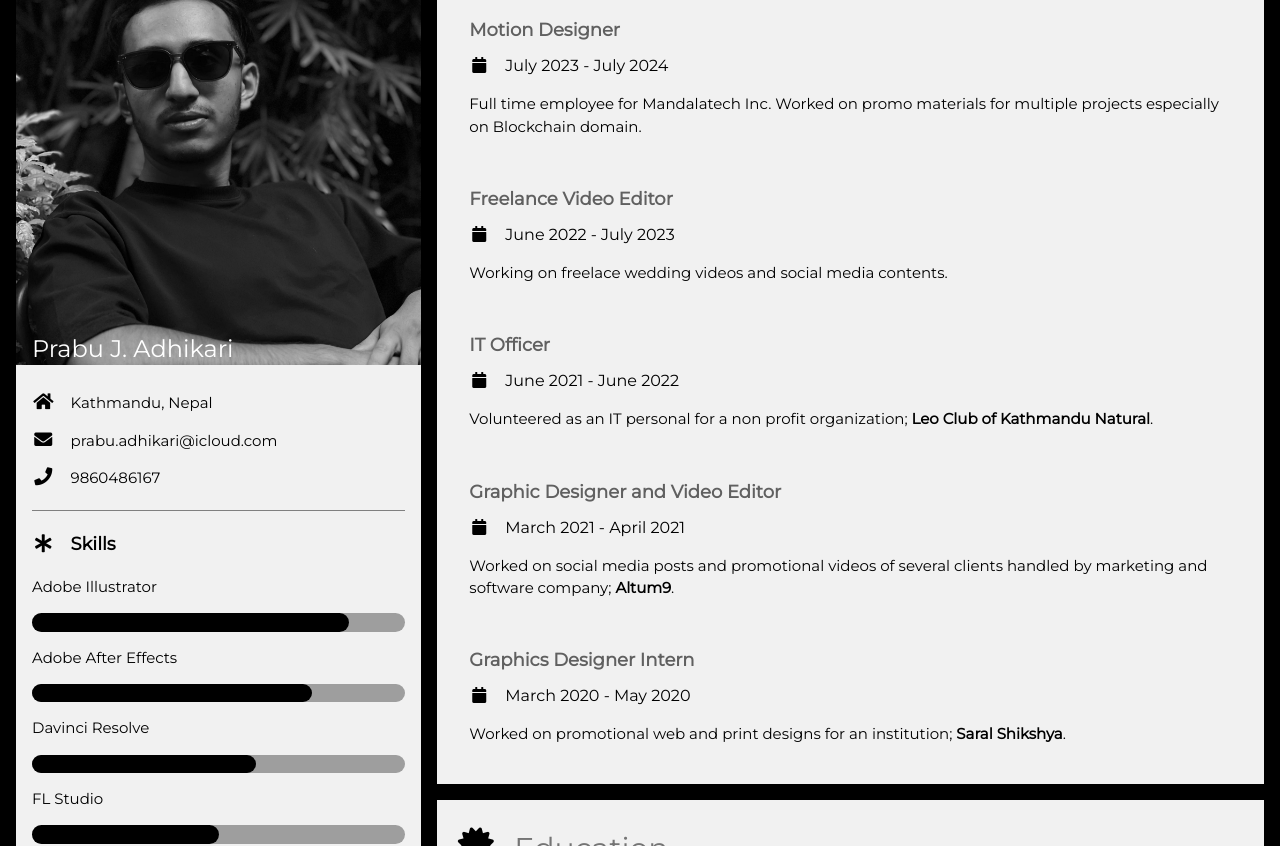
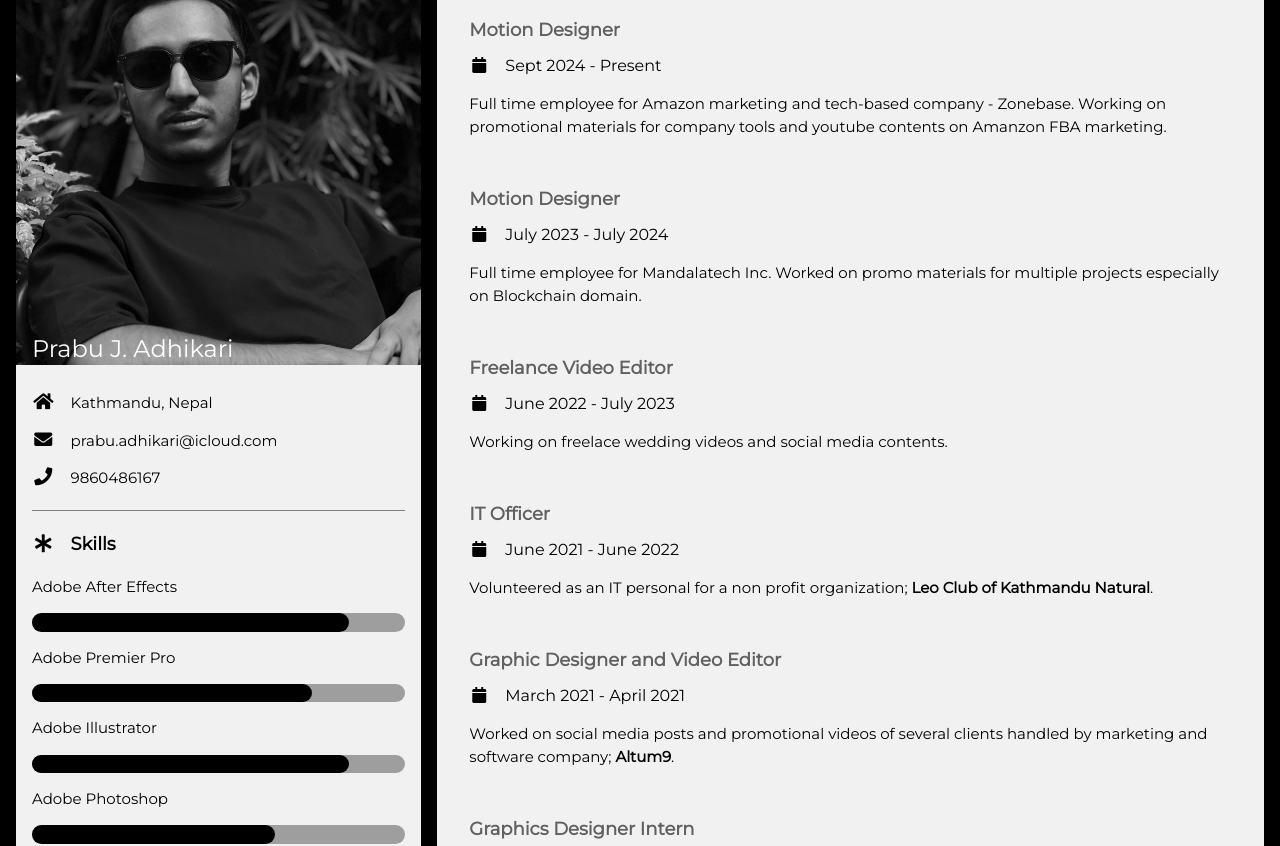
Before and after one commit to prabujung/prabujung.github.io, a plain HTML site: page cv.html in a window 1280 px wide. Shown: the part 106-952 px from the top of the page. Drawn offline with Linux system fonts and the light colour scheme.

Commit message:
Update cv.html

```diff
--- a/cv.html
+++ b/cv.html
@@ -35,22 +35,29 @@
 
           <p class="w3-large"><b><i class="fa fa-asterisk fa-fw w3-margin-right w3-text-black"></i>Skills</b></p>
 
+          <p>Adobe After Effects</p>
+          <div class="w3-grey w3-round-xlarge w3-small">
+            <div class="w3-container w3-center w3-round-xlarge w3-black w3-text-black" style="width:85%">75%</div>
+          </div>
+          <p>Adobe Premier Pro</p>
+          <div class="w3-grey w3-round-xlarge w3-small">
+            <div class="w3-container w3-center w3-round-xlarge w3-black w3-text-black" style="width:75%">75%</div>
+          </div>
           <p>Adobe Illustrator</p>
           <div class="w3-grey w3-round-xlarge w3-small">
             <div class="w3-container w3-center w3-round-xlarge w3-black w3-text-black" style="width:85%">75%</div>
           </div>
-          <p>Adobe After Effects</p>
+          <p>Adobe Photoshop</p>
           <div class="w3-grey w3-round-xlarge w3-small">
-            <div class="w3-container w3-center w3-round-xlarge w3-black w3-text-black" style="width:75%">75%</div>
+            <div class="w3-container w3-center w3-round-xlarge w3-black w3-text-black" style="width:65%">75%</div>
           </div>
-
           <p>Davinci Resolve</p>
           <div class="w3-grey w3-round-xlarge w3-small">
             <div class="w3-container w3-center w3-round-xlarge w3-black w3-text-black" style="width:60%">50%</div>
           </div>
           <p>FL Studio</p>
           <div class="w3-grey w3-round-xlarge w3-small">
-            <div class="w3-container w3-center w3-round-xlarge w3-black w3-text-black" style="width:50%">40%</div>
+            <div class="w3-container w3-center w3-round-xlarge w3-black w3-text-black" style="width:50%">50%</div>
           </div>
 
           <br>
@@ -78,7 +85,11 @@
       <!-- Work Experience Section -->
       <div class="w3-container w3-card w3-light-grey w3-margin-bottom">
         <h2 class="w3-text-grey w3-padding-16"><i class="fa fa-suitcase fa-fw w3-margin-right w3-xxlarge w3-text-black"></i>Work Experience</h2>
-
+        <div class="w3-container">
+          <h5 class="w3-opacity"><b>Motion Designer</b></h5>
+          <h6 class="w3-text-black"><i class="fa fa-calendar fa-fw w3-margin-right"></i>Sept 2024 - Present</h6>
+          <p>Full time employee for Amazon marketing and tech-based company - Zonebase. Working on promotional materials for company tools and youtube contents on Amanzon FBA marketing.</p><br>
+        </div>
         <div class="w3-container">
           <h5 class="w3-opacity"><b>Motion Designer</b></h5>
           <h6 class="w3-text-black"><i class="fa fa-calendar fa-fw w3-margin-right"></i>July 2023 - July 2024</h6>
```
